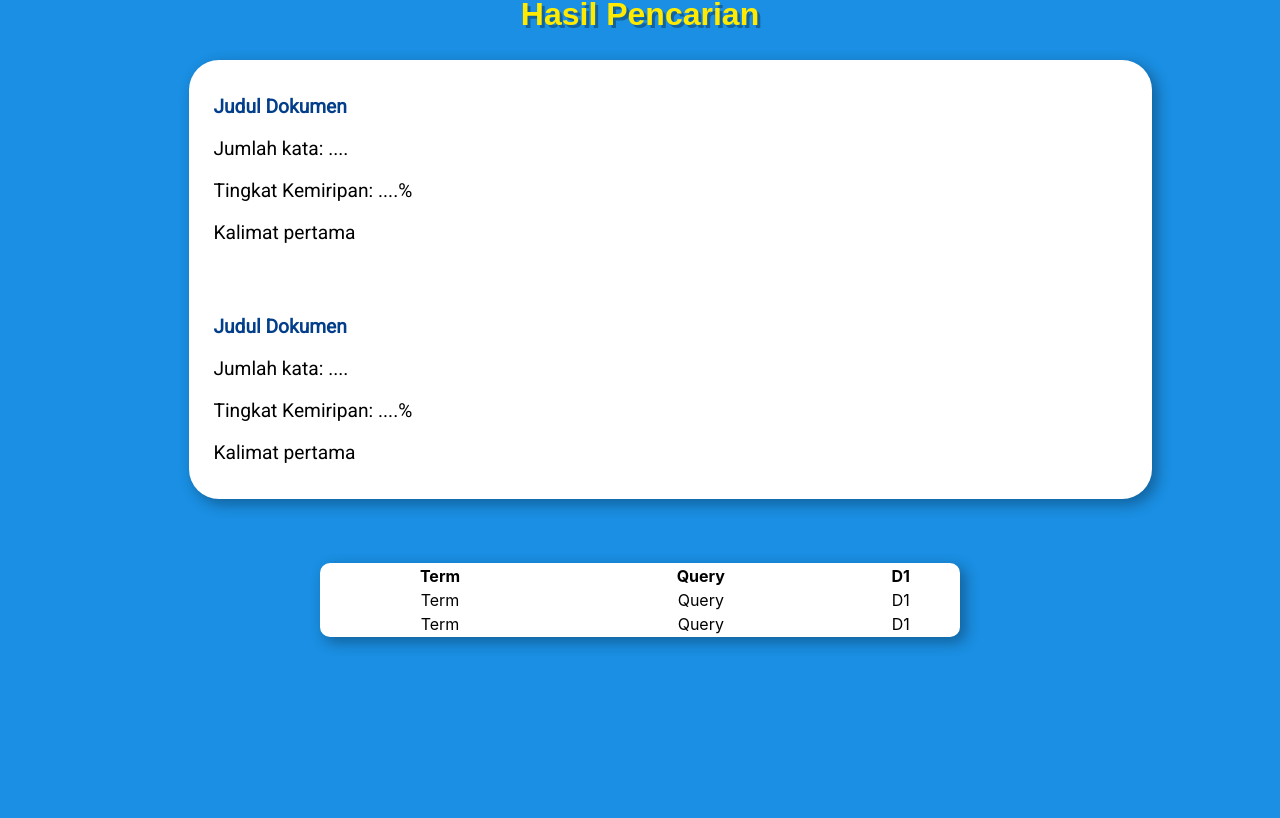
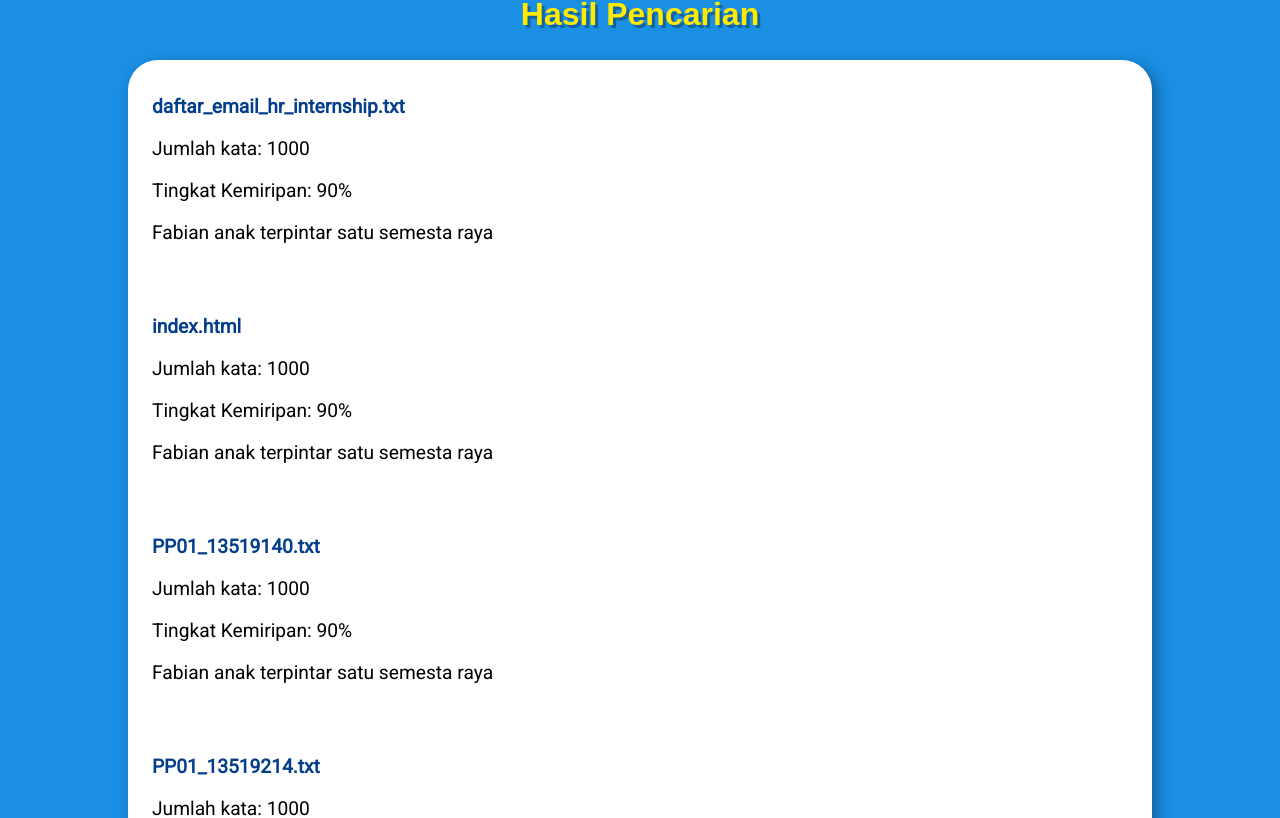
Before and after one commit to fabiansdp/Algeo02-13519030, a React (Create React App) app: page / in a window 1280 px wide. Shown: the part 450-1268 px from the top of the page. Before the commit the page ends 1187 px from the top, so only its background shows below. Built offline with nearby package versions, Linux system fonts and the light colour scheme; a web font is replaced by a local one.

Commit message:
menampilkan isi setiap dokumen

```diff
--- a/src/App.js
+++ b/src/App.js
@@ -2,6 +2,7 @@ import React from 'react';
 import NavBar from './components/NavBar';
 import Home from './pages/Home';
 import About from './pages/About';
+import Document from './pages/Document';
 import { BrowserRouter as Router, Switch, Route } from 'react-router-dom';
 
 function App() {
@@ -12,6 +13,7 @@ function App() {
         <Switch>
           <Route path="/" exact component={Home} />
           <Route path="/about" exact component={About} />
+          <Route path="/docs/:id" component={Document} />
         </Switch>
         <style jsx>{`
           @import url('https://fonts.googleapis.com/css2?family=Viga&display=swap');
--- a/src/components/NavBar.js
+++ b/src/components/NavBar.js
@@ -22,7 +22,7 @@ const NavBar = () => {
     <header className={onTop ? "" : "shadow"} >
       <nav>
         <div className="logo">
-          <h1>Auto A</h1>
+          <Link to="/"><h1>Auto A</h1></Link>
         </div>
         <div id="spacer" />
         <ul className="nav-links">
--- a/src/components/Result.js
+++ b/src/components/Result.js
@@ -1,23 +1,52 @@
 import React from 'react';
 import "../styles/result.css"
 import ResultWrapper from './ResultWrapper';
+import { Link } from 'react-router-dom';
 
 const Result = () => {
+  const items = [
+    {
+      judul: "daftar_email_hr_internship.txt",
+      jumlah: 1000,
+      kemiripan: 90,
+      first_sentence: "Fabian anak terpintar satu semesta raya"
+    },
+    {
+      judul: "index.html",
+      jumlah: 1000,
+      kemiripan: 90,
+      first_sentence: "Fabian anak terpintar satu semesta raya"
+    },
+    {
+      judul: "PP01_13519140.txt",
+      jumlah: 1000,
+      kemiripan: 90,
+      first_sentence: "Fabian anak terpintar satu semesta raya"
+    },
+    {
+      judul: "PP01_13519214.txt",
+      jumlah: 1000,
+      kemiripan: 90,
+      first_sentence: "Fabian anak terpintar satu semesta raya"
+    },
+    {
+      judul: "robots.txt",
+      jumlah: 1000,
+      kemiripan: 90,
+      first_sentence: "Fabian anak terpintar satu semesta raya"
+    },
+  ]
   return (
     <ResultWrapper>
       <div className="result">
-                <div className="content">
-                    <a href="#"><h3>Judul Dokumen</h3></a>
-                    <p>Jumlah kata: ....</p>
-                    <p>Tingkat Kemiripan: ....%</p>
-                    <p>Kalimat pertama</p>
+      {items.map((item,index) => (
+        <div className="content" key={index}>
+          <Link to={`/docs/${item.judul}`}><h3>{item.judul}</h3></Link>
+          <p>Jumlah kata: {item.jumlah}</p>
+          <p>Tingkat Kemiripan: {item.kemiripan}%</p>
+          <p>{item.first_sentence}</p>
         </div>
-                <div className="content">
-                    <a href="#"><h3>Judul Dokumen</h3></a>
-                    <p>Jumlah kata: ....</p>
-                    <p>Tingkat Kemiripan: ....%</p>
-                    <p>Kalimat pertama</p>
-                </div>
+      ))}
       </div>
     </ResultWrapper>
   )
--- /dev/null
+++ b/src/pages/Document.js
@@ -0,0 +1,41 @@
+import React, { useState, useEffect } from 'react';
+import "../styles/document.css"
+import axios from 'axios';
+
+const Document = ({ match }) => {
+  const[item, setItem] = useState([]);
+  const[content, setContent] = useState([]);
+
+  useEffect(() => {
+    fetchItem();
+  },[])
+
+  const fetchItem = async() => {
+    try {
+      const item = await axios.get(`/doc/${match.params.id}`);
+      console.log(item.data)
+      setItem(item.data);
+      setContent(item.data.content);
+    } catch (error) {
+      console.log(error);
+    }
+  }
+
+
+  return (
+    <div id="document-container">
+      <div className="document-box">
+        <div className="header">
+          <h1>{item.name}</h1>
+        </div>
+        <div className="content">
+          {content.map((line,index) => (
+            <p key={index}>{line}</p>
+          ))}
+        </div>
+      </div>
+    </div>
+  );
+};
+
+export default Document;
--- /dev/null
+++ b/src/styles/document.css
@@ -0,0 +1,22 @@
+#document-container {
+    padding: 3rem 2rem;
+}
+
+.document-box {
+    display: flex;
+    flex-direction: column;
+    justify-content: center;
+    align-items: center;
+    background: #FFF;
+    padding: 3% 5%;
+    border-radius: 25px;
+}
+
+.header h1 {
+    font-size: 2.5rem;
+    color: #000000;
+}
+
+.content {
+    text-align: justify;
+}
--- a/src/styles/result.css
+++ b/src/styles/result.css
@@ -1,6 +1,5 @@
 .result {
   background: #FFF;
-  margin-left: 6%;
   text-align: left;
   border-radius: 30px;
   -webkit-box-shadow: 5px 5px 14px 1px rgba(0,0,0,0.3);
```
Also changed, not shown: 2 other files (tests, documents, lock files or other folders). Lines whose indentation alone changed are shown as unchanged.
